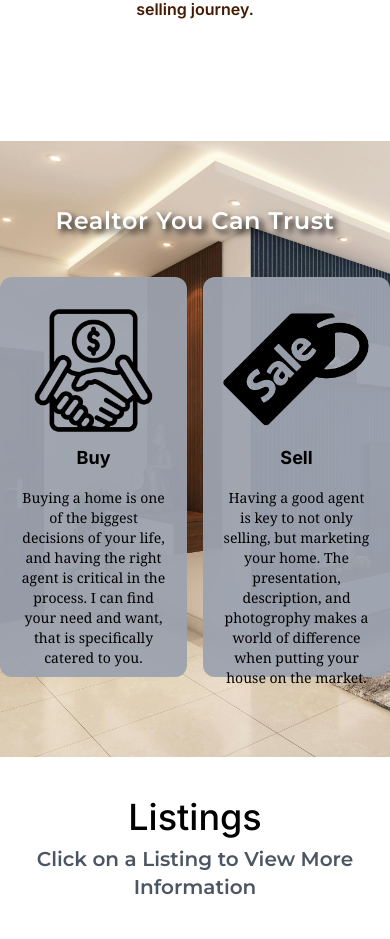
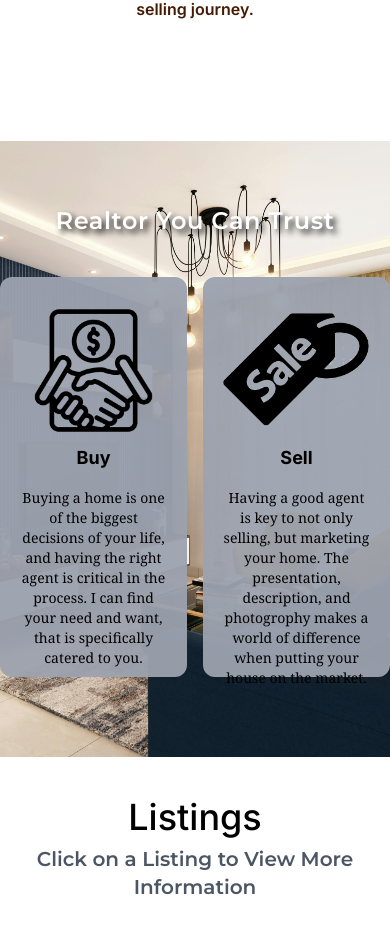
Before and after one commit to BabyDell/MGRealEstateWebsite, a Next.js app: page / in a window 390 px wide. Shown: the part 1533-2472 px from the top of the page. Built offline with nearby package versions, Linux system fonts and the light colour scheme.

Commit message:
fixed images for both trust and landing page

```diff
--- a/src/app/components/trust.tsx
+++ b/src/app/components/trust.tsx
@@ -10,7 +10,7 @@ const montserrat = Montserrat({
 
 export default function Trust() {
   return (
-    <div className="w-full h-auto bg-fixed bg-[url('/img/indoor-home.jpg')] bg-cover pt-16">
+    <div className="w-full h-auto bg-fixed bg-[url('/img/indoor-home.jpg')] bg-cover pt-16 background-small2">
       <span
         className={`text-shadow text-white m-auto text-center font-bold tracking-wide text-2xl sm:text-3xl md:text-4xl lg:text-5xl ${montserrat.className}`}
       >
--- a/src/app/globals.css
+++ b/src/app/globals.css
@@ -60,4 +60,18 @@ body {
     -o-background-size: cover;
     background-size: cover;
   }
+  .background-small2 {
+    background: url("/img/indoor-homeSmall.jpg") no-repeat center center;
+    content: "";
+    display: block;
+    left: 0;
+    top: 0;
+    width: 100%;
+    height: 100%;
+    z-index: -10;
+    -webkit-background-size: cover;
+    -moz-background-size: cover;
+    -o-background-size: cover;
+    background-size: cover;
+  }
 }
```
Also changed, not shown: public/img/indoor-homeSmall.jpg (added).
